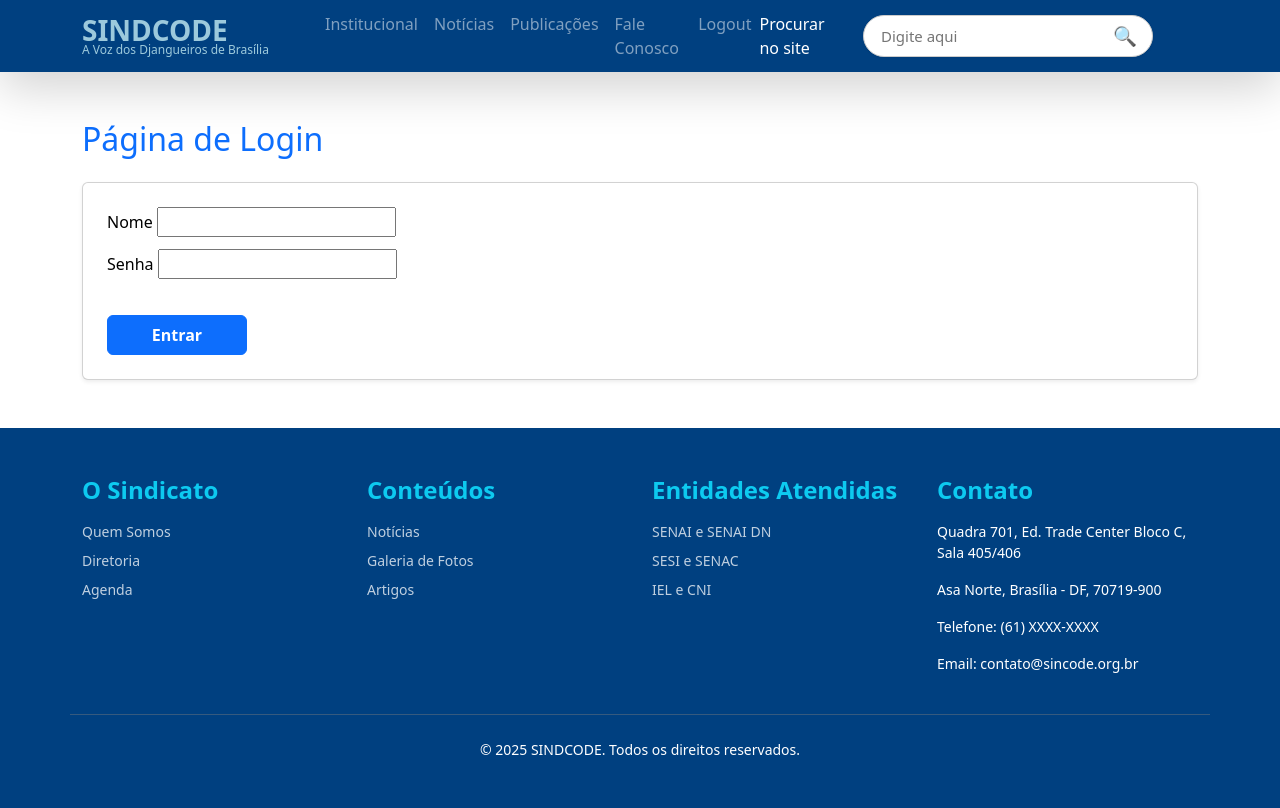
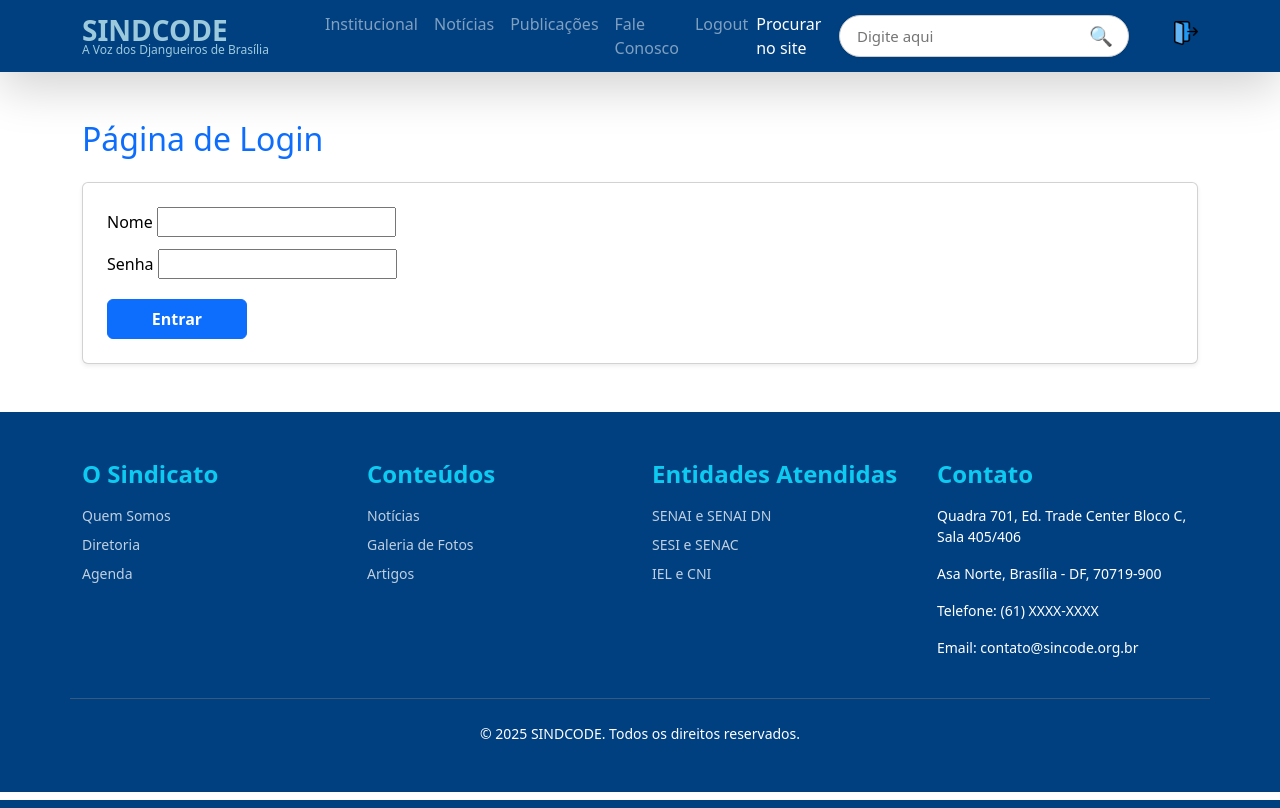
Before and after one commit to KarynaC-reate/SindCode, a Django app: page /login in a window 1280 px wide. Run offline with Django 4.2, Linux system fonts and the light colour scheme.

Commit message:
Consertando bugs e Update logout

```diff
--- a/associados/forms.py
+++ b/associados/forms.py
@@ -50,8 +50,15 @@ class AssociadoForm(forms.Form):
         label="Senha",
         required=True,
         max_length=70,
-        widget=forms.PasswordInput(attrs={'class': 'form-control', 'placeholder': 'Confirme sua senha'}),
+        widget=forms.PasswordInput(
+            attrs={
+                'class': 'form-control',
+                'placeholder': 'Confirme sua senha',
+            }
+        ),
+        error_messages={'required': 'Confirme sua senha'}
     )
+
     # fim da classe AssociadoForm()
 
     def clean_nome_cadastro(self):
--- a/associados/views.py
+++ b/associados/views.py
@@ -8,16 +8,17 @@ def associados(request):
     return render(request, 'associados/index.html')
 
 def logout(request):
-    # não esquecer do request(requisição)
-    # redirecionamento - redirect
-    # logout com sucesso
-    # redirecionar para página de login.
-    # Se a requisição for POST (tentativa de login)
-    # Verificar envio da requisição
+    if request.user.is_authenticated:
+        auth.logout(request)
+        messages.success(request, 'Logout efetuado com sucesso')
+        return redirect('login')
+    else:
+        messages.info(request, 'Não foi possível fazer logout. Nenhum usuário está logado.')
+        return redirect('login')
 
-    auth.logout(request)
-    messages.success(request, 'Logout efetuado com sucesso')
-    return redirect('login')
+#    auth.logout(request)
+#    messages.success(request, 'Logout efetuado com sucesso')
+#    return redirect('login')
 
 def login(request):
     form = LoginForms(request.POST)
--- a/setup/static/styles/style.css
+++ b/setup/static/styles/style.css
@@ -133,6 +133,19 @@ body{
     color: #007bff; /* Exemplo: Mudar a cor ao passar o mouse */
 }
 
-.buscar_icone{
-    margin-right:10px
+.icone-transparente-btn {
+    /* CHAVE 1: Remove a cor de fundo */
+    background-color: transparent;
+    /* CHAVE 2: Remove a borda padrão do botão */
+    border: none;
+    /* CHAVE 3: Remove qualquer sombra ou brilho que o botão possa ter */
+    box-shadow: none;
+    /* Garante que o ícone de clique apareça */
+    cursor: pointer;
+    /* Remove padding interno para que o botão tenha exatamente o tamanho da imagem */
+    padding: 0;
+    /* Opcional: Alinha a imagem corretamente se for flex ou block */
+    display: inline-flex;
+    align-items: center;
+    justify-content: center;
 }
--- a/templates/associados/cadastro.html
+++ b/templates/associados/cadastro.html
@@ -20,7 +20,7 @@
 
                          {{ field }}
 
-                         </div>
+                    </div>
                          {% for error in field.errors %}
                             <div class="alert alert-danger">
                                 {{error}}
@@ -35,7 +35,6 @@
                     Cadastrar
                 </button>
             </div>
-
         </form>
 
     </div>
--- a/templates/associados/login.html
+++ b/templates/associados/login.html
@@ -10,26 +10,21 @@
         <form action="{% url 'login' %}" method="POST">
             {% csrf_token %}
 
-            <div class="row mb-3">
+            <div class="row">
                 {% for field in form.visible_fields %}
-                <div class="col-12 col-lg-12" style="margin-bottom: 10px;">
-                    <!--suppress XmlInvalidId -->
-                    <label for="{{ field.id_for_label }}"
-                           style="color:#000000; margin-bottom: 5px;">{{field.label}}</label>
+                    <div class="col-12 col-lg-12" style="margin-bottom: 10px;">
+                         <!--suppress XmlInvalidId -->
+                         <label for="{{ field.id_for_label }}" style="color:#000000; margin-bottom: 5px;">{{field.label}}</label>
 
-                    {{ field }}
-                </div>
+                         {{ field }}
+                    </div>
 
                 {% endfor %}
-
             </div>
-
 
             <button type="submit" class="btn btn-primary fw-bold mt-2" style="width: 140px; height: 40px;">
                 Entrar
             </button>
-
-
         </form>
 
         {% for message in messages %}
--- a/templates/noticias/partials/_header.html
+++ b/templates/noticias/partials/_header.html
@@ -36,6 +36,12 @@
                     </div>
                 </form>
 
+                <form action="{% url 'logout' %}" method="post">
+                    {% csrf_token %} <button type="submit" class="icone-transparente-btn">
+                        <img src="{% static 'assets/icones/logout(1).png' %}" alt="Sair" style="width: 24px; height: 24px; display: block;">
+                    </button>
+                </form>
+
             </div>
         </nav>
     </div>
```
Also changed, not shown: setup/static/assets/icones/logout(1).png (added), setup/static/assets/icones/logout.png (added).
